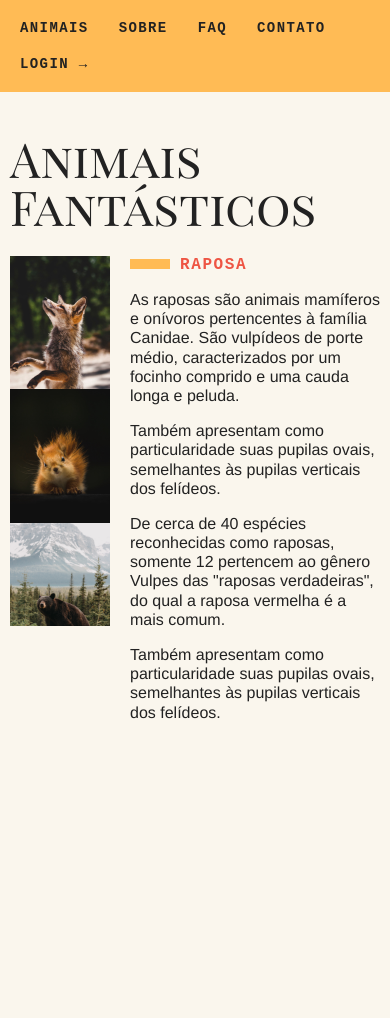
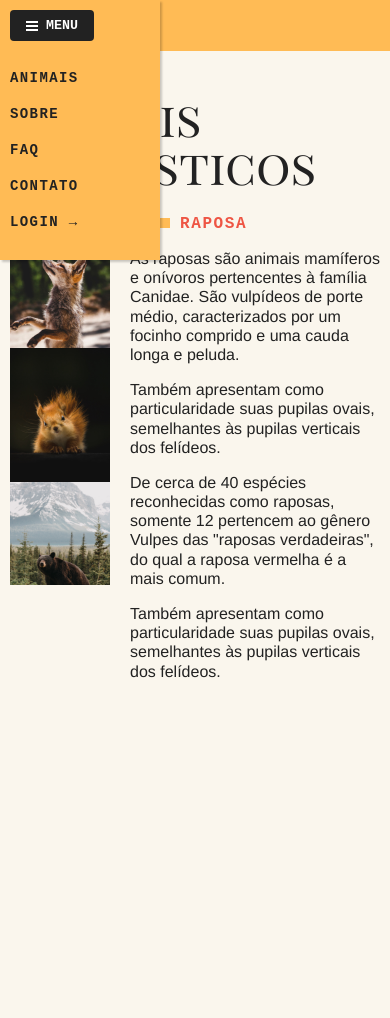
Before and after one commit to CaioAugustoo/animais_fantasticos, a plain HTML site: page index.html in a window 390 px wide. Shown: the top 1018 px of the page. Drawn offline with Linux system fonts and the light colour scheme.

Commit message:
Criada estrutura e estilos do menu mobile

```diff
--- /dev/null
+++ b/css/menuMobile.css
@@ -0,0 +1,48 @@
+[data-menu="button"] {
+  display: none;
+}
+
+@media (max-width: 700px) {
+  [data-menu="button"] {
+    display: flex;
+    align-items: center;
+    position: relative;
+    z-index: 14;
+    background: #222;
+    border: none;
+    padding: 0.5rem 1rem;
+    border-radius: 4px;
+    text-transform: uppercase;
+    font-family: "IBM Plex Mono", monospace;
+    font-weight: bold;
+    color: #fff;
+    cursor: pointer;
+    margin: 10px;
+  }
+
+  [data-menu="button"]::before {
+    content: "";
+    display: inline-block;
+    height: 2px;
+    width: 12px;
+    background: #fff;
+    box-shadow: 0 4px #fff, 0 -4px #fff;
+    margin-right: 8px;
+  }
+
+  #menu {
+    display: block !important;
+    position: absolute;
+    background: #fb5;
+    width: 160px;
+    z-index: 13;
+    top: 0;
+    padding: 60px 0 20px 0;
+    box-shadow: 2px 2px 2px 0 rgba(0, 0, 0, 0.2);
+  }
+
+  .dropdown-menu {
+    position: static;
+    border: none;
+  }
+}
--- a/css/style.css
+++ b/css/style.css
@@ -2,3 +2,4 @@
 @import "modal.css";
 @import "tooltip.css";
 @import "dropdownMenu.css";
+@import "menuMobile.css";
--- a/index.html
+++ b/index.html
@@ -14,7 +14,10 @@
   <body>
     <div class="grid-container">
       <nav class="menu">
-        <ul>
+        <button data-menu="button" aria-expanded="false" aria-controls="menu">
+          Menu
+        </button>
+        <ul data-menu="list" id="menu">
           <li><a href="#animais">Animais</a></li>
           <li data-dropdown>
             <a href="sobre.html">Sobre</a>
```
